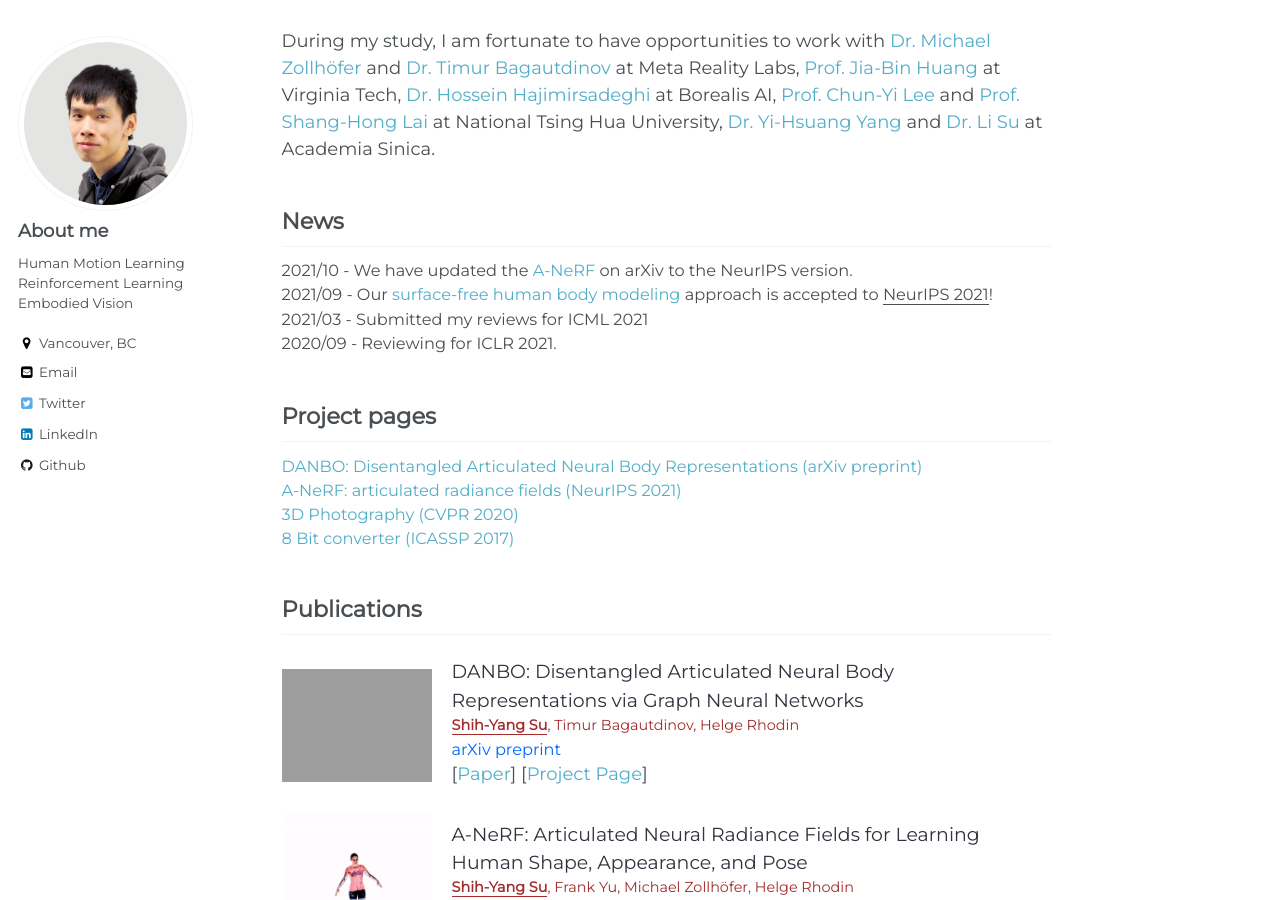
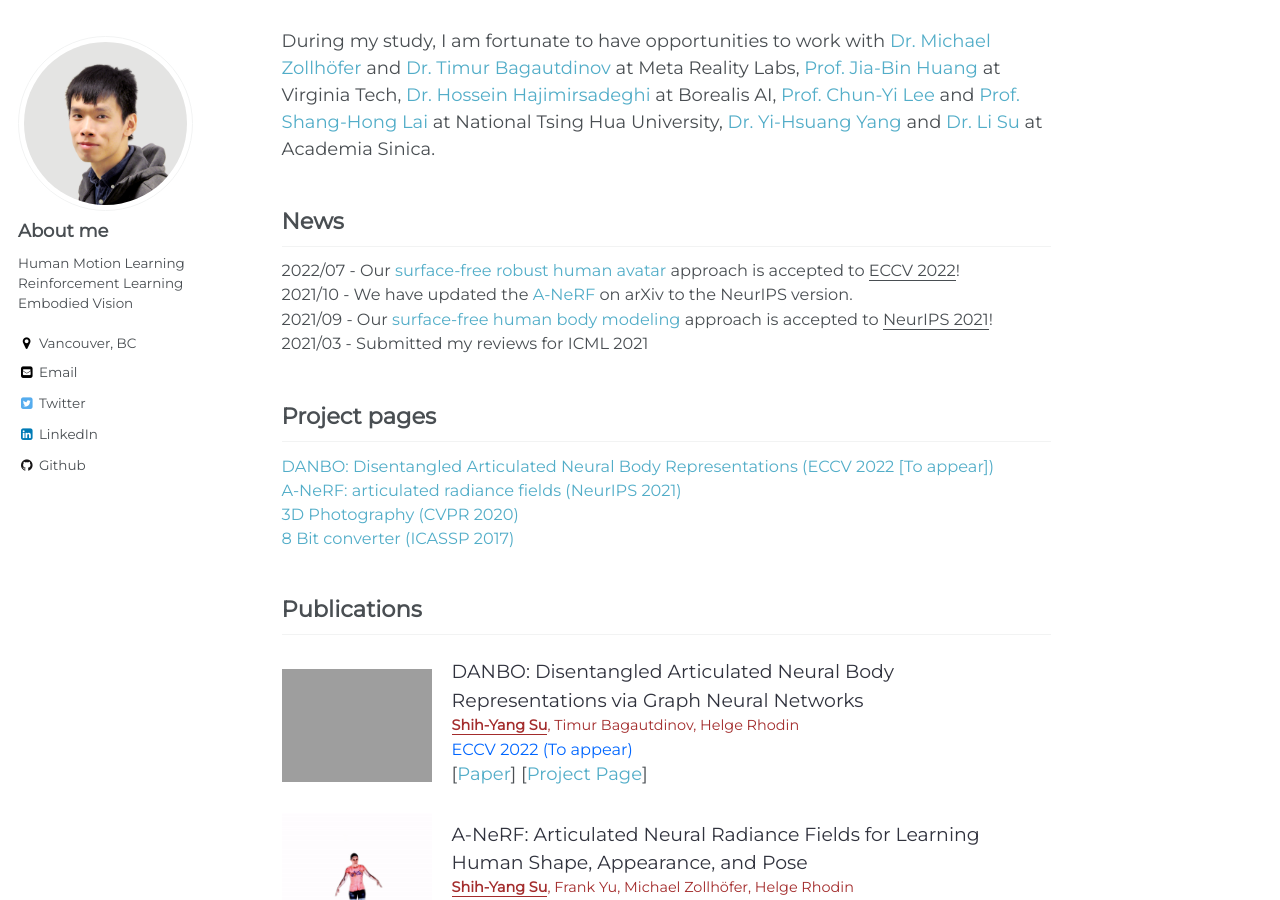
Before and after one commit to LemonATsu/LemonATsu.github.io, a Jekyll site: the page built from _pages/about.md, in a window 1280 px wide and 900 px high, scrolled down 237 px. Built offline with Jekyll 4.4.1, drawn with Linux system fonts in a browser that asks for light colours.

Commit message:
update ECCV

```diff
--- a/_pages/about.md
+++ b/_pages/about.md
@@ -15,6 +15,7 @@ During my study, I am fortunate to have opportunities to work with [Dr. Michael
 
 ## News
 <div class="news" style="font-size:0.9em;width: 100%; height: 100px; overflow-y: scroll;">
+2022/07 - Our <a href="https://lemonatsu.github.io/danbo/">surface-free robust human avatar</a> approach is accepted to <u>ECCV 2022</u>! <br>
 2021/10 - We have updated the <a href="https://arxiv.org/abs/2102.06199">A-NeRF</a> on arXiv to the NeurIPS version. <br>
 2021/09 - Our <a href="https://lemonatsu.github.io/anerf/">surface-free human body modeling</a> approach is accepted to <u>NeurIPS 2021</u>! <br>
 2021/03 - Submitted my reviews for ICML 2021 <br>
@@ -36,7 +37,7 @@ During my study, I am fortunate to have opportunities to work with [Dr. Michael
 
 ## Project pages
 <div class="news" style="font-size:0.9em">
-<a href="https://lemonatsu.github.io/danbo/">DANBO: Disentangled Articulated Neural Body Representations (arXiv preprint)</a> <br>
+<a href="https://lemonatsu.github.io/danbo/">DANBO: Disentangled Articulated Neural Body Representations (ECCV 2022 [To appear])</a> <br>
 <a href="https://lemonatsu.github.io/anerf/">A-NeRF: articulated radiance fields (NeurIPS 2021)</a> <br>
 <a href="https://shihmengli.github.io/3D-Photo-Inpainting/">3D Photography (CVPR 2020)</a> <br>
 <a href="https://lemonatsu.github.io/py8bit_web/">8 Bit converter (ICASSP 2017)</a>
@@ -49,7 +50,7 @@ During my study, I am fortunate to have opportunities to work with [Dr. Michael
     <div class="pub-content">
         <div class="pub-title">DANBO: Disentangled Articulated Neural Body Representations via Graph Neural Networks</div>
         <div class="pub-author"><b>Shih-Yang Su</b>, Timur Bagautdinov, Helge Rhodin</div>
-        <div class="pub-conf">arXiv preprint</div>
+        <div class="pub-conf">ECCV 2022 (To appear)</div>
         [<a href="https://arxiv.org/abs/2205.01666">Paper</a>]
         [<a href="https://lemonatsu.github.io/danbo/">Project Page</a>]
     </div>
```
Also changed, not shown: 1 other file.
